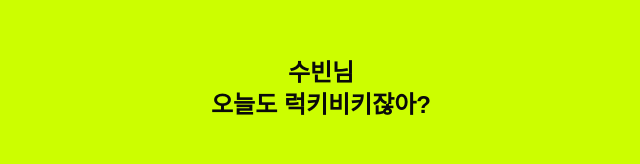
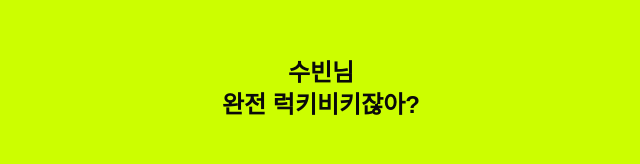
Before and after one commit to bhin-dede/fortune-telling, a Next.js app: page / in a window 1280 px wide. Shown: the part 133-297 px from the top of the page, without its empty margins (319-959 px from the left). Built offline with nearby package versions, Linux system fonts and the light colour scheme.

Commit message:
fix : 텍스트 수정

```diff
--- a/app/page.tsx
+++ b/app/page.tsx
@@ -5,7 +5,7 @@
   return (
     <div className="h-full flex flex-col content-center items-center justify-center">
         <span className="text-2xl font-bold">수빈님</span>
-        <span className="text-2xl font-bold">오늘도 럭키비키잖아? </span>
+        <span className="text-2xl font-bold">완전 럭키비키잖아? </span>
         <Image
             className="dark:invert"
             src="/giphy.gif"
```
